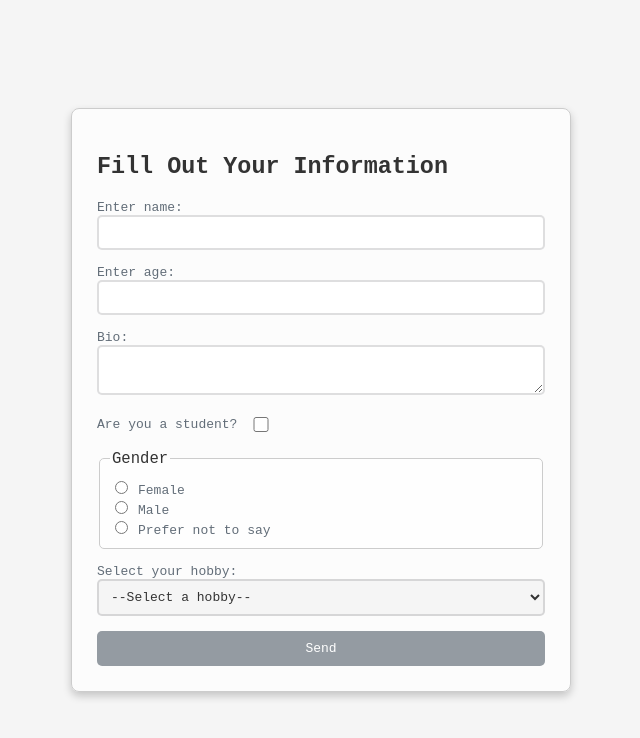
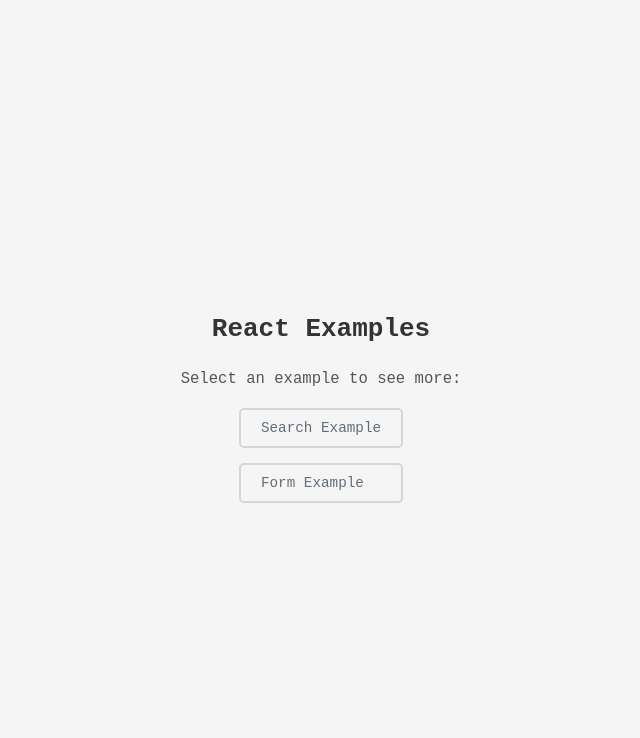
Before and after one commit to bardhoshimajlinda/react-recap, a React (Vite) app: page / in a window 1280 px wide. Shown: the top 738 px of the page, without its empty margins (319-959 px from the left). Built offline with nearby package versions, Linux system fonts and the light colour scheme.

Commit message:
home page added

```diff
--- a/src/App.jsx
+++ b/src/App.jsx
@@ -1,12 +1,16 @@
 import { useState } from "react";
 import { BrowserRouter, Routes, Route } from "react-router-dom";
 import Home from "./components/Home";
+import FormExample from "./components/FormExample";
+import Fruits from "./components/Fruits";
 
 function App() {
   return (
     <BrowserRouter>
       <Routes>
         <Route path={"/"} element={<Home />} />
+        <Route path="/form-example" element={<FormExample />} />
+        <Route path="/fruits" element={<Fruits />} />
       </Routes>
     </BrowserRouter>
   );
--- a/src/components/Home.jsx
+++ b/src/components/Home.jsx
@@ -1,10 +1,18 @@
-import React from "react";
-import FormExample from "./FormExample";
+import { Link } from "react-router-dom";
+
 const Home = () => {
   return (
-    <div>
-      {/* <SearchFruits /> */}
-      <FormExample />
+    <div className="home-container">
+      <h1>React Examples</h1>
+      <p>Select an example to see more:</p>
+      <div className="link-list">
+        <Link to="/fruits" className="example-link">
+          Search Example
+        </Link>
+        <Link to="/form-example" className="example-link">
+          Form Example
+        </Link>
+      </div>
     </div>
   );
 };
--- a/src/index.css
+++ b/src/index.css
@@ -171,3 +171,44 @@
 button:hover {
   background-color: #626d78;
 }
+
+.home-container {
+  display: flex;
+  flex-direction: column;
+  align-items: center;
+  justify-content: center;
+  height: 100vh;
+  background-color: #f5f5f5;
+  color: #333;
+  padding: 20px;
+}
+h1 {
+  font-size: 2rem;
+  color: #333;
+  margin-bottom: 10px;
+}
+p {
+  font-size: 1.2rem;
+  color: #555;
+  margin-bottom: 20px;
+}
+
+.link-list {
+  display: flex;
+  flex-direction: column;
+  gap: 15px;
+}
+
+.example-link {
+  font-size: 1.1rem;
+  text-decoration: none;
+  color: #626d78;
+  padding: 10px 20px;
+  border: 2px solid #383a3c2a;
+  border-radius: 5px;
+  transition: background-color 0.3s, color 0.3s;
+}
+.example-link:hover {
+  background-color: #949ba2;
+  color: #fff;
+}
```
